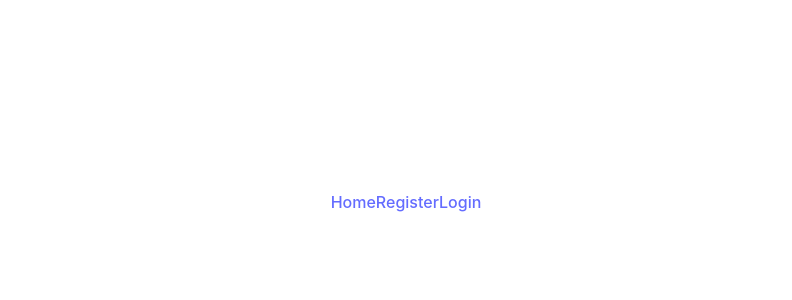
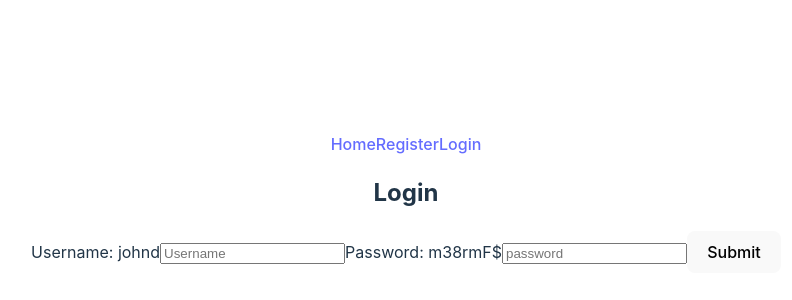
Before and after one commit to Sjpandya0210/E-commerce-Website-Capstone-, a React (Vite) app in the folder e-commerce/: page /login in a window 1280 px wide. Before the commit this address had no page. Shown: the part 198-498 px from the top of the page, without its empty margins (234-1026 px from the left). Built offline with nearby package versions, Linux system fonts and the light colour scheme.

Commit message:
Login completed

```diff
--- a/e-commerce/src/App.jsx
+++ b/e-commerce/src/App.jsx
@@ -1,12 +1,15 @@
 import {BrowserRouter, Routes, Route} from "react-router-dom"
 import { useState } from "react"
 import './App.css'
-//Components
+//Components without auth
 import Register from './components/Register'
 import Login from './components/Login'
 import Navbar from './components/Navbar'
+import Home from "./components/Home"
+
+//Components with auth
 import Logout from './components/Logout'
-import Home from "./components/Home"
+import Account from "./components/Account"
 
 
 function App() {
@@ -20,9 +23,10 @@ function App() {
       <Navbar token = {token} setToken = {setToken}/>
       <Routes>
       <Route path = "/" element = {<Home/>}/>
-      <Route path="/register" element ={<Register setToken = {setToken}/>}/>
-      <Route path="" element ={<Login/>}/>
+      <Route path="/register" element ={<Register/>}/>
+      <Route path="/login" element ={<Login setToken={setToken}/>}/>
       <Route path="" element ={<Logout/>}/>
+      <Route path="/account" element ={<Account/>}/>
       </Routes>
       </BrowserRouter>
     </div>
--- a/e-commerce/src/Redux/api.js
+++ b/e-commerce/src/Redux/api.js
@@ -18,8 +18,15 @@ export const apiSlice = createApi({
         body,
       }),
     }),
+  login: builder.mutation({
+    query: (body) => ({
+      url: "/auth/login",
+      method: "POST",
+      body
+    })
+  })
   }),
 });
 
 // Export the auto-generated hook for the `getPosts` query endpoint
-export const { useRegisterMutation } = apiSlice;
+export const { useRegisterMutation, useLoginMutation} = apiSlice;
--- /dev/null
+++ b/e-commerce/src/components/Account.jsx
@@ -0,0 +1,8 @@
+function Account (){
+    return (
+        <div>
+            <h2>This is your Account</h2>
+        </div>
+    )
+}
+export default Account;
--- a/e-commerce/src/components/Login.jsx
+++ b/e-commerce/src/components/Login.jsx
@@ -1,8 +1,70 @@
-function Login () {
-    return (
-        <div>
-            <h2>Login Page</h2>
-        </div>
-    )
+import { useState} from "react"
+import { useNavigate } from "react-router-dom";
+//api
+import { useLoginMutation } from "../Redux/api";
+
+function Login(props) {
+
+    const [userInfo, setUserInfo] = useState({
+    username: "",
+    password: "",
+  });
+
+  const [errorMsg, setError] = useState(null);
+
+  const [login] = useLoginMutation();
+
+  const navigate = useNavigate();
+
+  const eventHandler = async (event) => {
+    event.preventDefault();
+    const { data, error } = await login(userInfo);
+    console.log ("This is data from Login", data)
+
+    if (error) {
+      // error.data
+      setError(error.data);
+    } else {
+      // data.token
+      props.setToken(data.token);
+      //TODO: change to Product list route later
+      navigate("/account");
+    }
+  };
+
+  const onUserInput = (e) => {
+    if (errorMsg) {
+      setError(null);
+    }
+
+    setUserInfo({ ...userInfo, [e.target.name]: e.target.value });
+  };
+  return (
+    <div>
+      <h2>Login</h2>
+
+      <form onSubmit={eventHandler}>
+        <label>
+          Username: johnd
+          <input
+            type="text"
+            placeholder="Username"
+            name="username"
+            value={userInfo.username}
+            onChange={onUserInput}
+          />
+        </label>
+        <label htmlFor="password">Password: m38rmF$</label>
+        <input
+          type="password"
+          placeholder="password"
+          name="password"
+          value={userInfo.password}
+          onChange={onUserInput}
+        />
+        <button>Submit</button>
+      </form>
+    </div>
+  );
 }
 export default Login;
--- a/e-commerce/src/components/Register.jsx
+++ b/e-commerce/src/components/Register.jsx
@@ -2,7 +2,7 @@ import { useState } from "react";
 //api
 import { useRegisterMutation } from "../Redux/api";
 
-function Register(props) {
+function Register() {
   const [nameForm, setNameForm] = useState({
     firstname: "",
     lastname: "",
@@ -39,20 +39,25 @@ function Register(props) {
     // form values are {nameForm, geoLocationForm, userForm, addressForm}
     // register(nameForm, geoLocationForm, userForm, addressForm)
     // console.log("this is handle submit", data);
-    const {data, error } = await register(nameForm, geoLocationForm, userForm, addressForm);
-    // const {data, error } = await register(form);
+    setForm({
+    name: { ...nameForm },
+    address: { geolocation: { ...geoLocationForm }, ...addressForm },
+    ...userForm,
+    })
+
+    const {data, error } = await register(form);
 
     console.log("this is data", data)
     if (error) {
         //error.data.message --> error message
         setError(error.data.message);
         console.log(`error ${JSON.stringify(error.data.message)}`);
-      } else {
-        console.log(props)
-        //data.token --> has token value
-        props.setToken(data.token);
-        console.log(`data ${JSON.stringify(data.token)}`);
-      }
+     } //else {
+    //     // console.log(props)
+    //     //data.token --> has token value
+    //     // props.setToken(data.token);
+    //     console.log(`data ${JSON.stringify(data)}`);
+    //   }
 
   };
 
```
